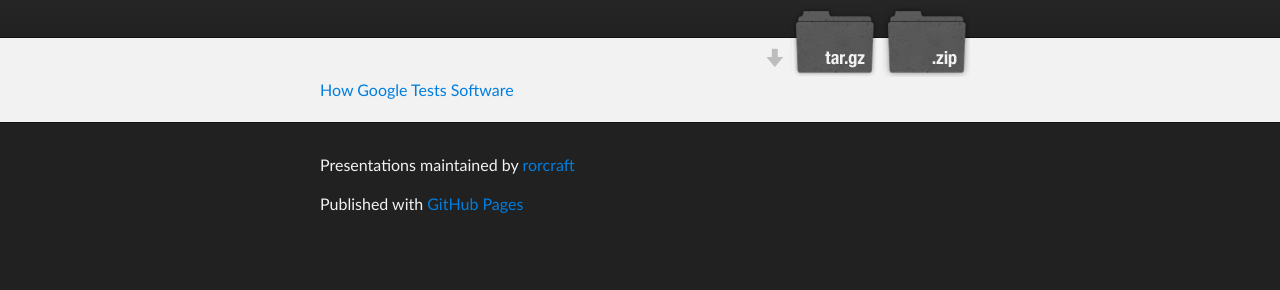
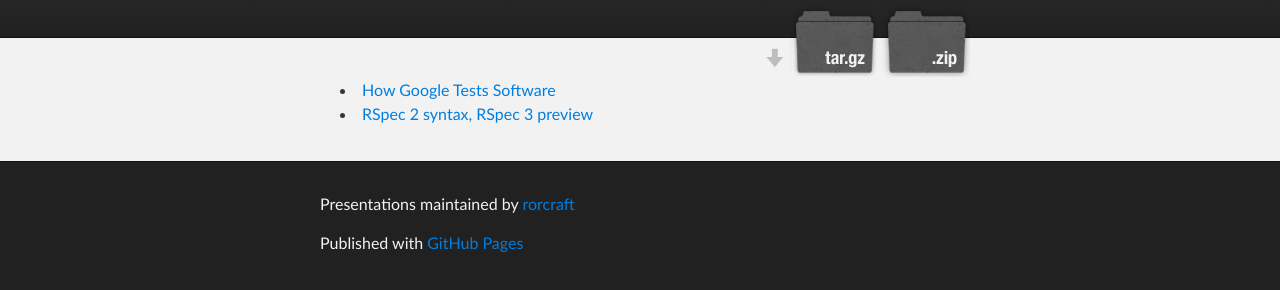
Before and after one commit to danvideo/presentations, a plain HTML site: page index.html in a window 1280 px wide. Shown: the part 136-426 px from the top of the page. Drawn offline with Linux system fonts and the light colour scheme.

Commit message:
update index page

```diff
--- a/index.html
+++ b/index.html
@@ -31,8 +31,10 @@
     <!-- MAIN CONTENT -->
     <div id="main_content_wrap" class="outer">
       <section id="main_content" class="inner">
-        <a href="How_Google_Test_Software/">How Google Tests Software</a>
-
+        <ul>
+          <li><a href="How_Google_Test_Software/">How Google Tests Software</a></li>
+          <li><a href="RSpec_2_to_3/">RSpec 2 syntax, RSpec 3 preview</a></li>
+        </ul>
       </section>
     </div>
 
```
